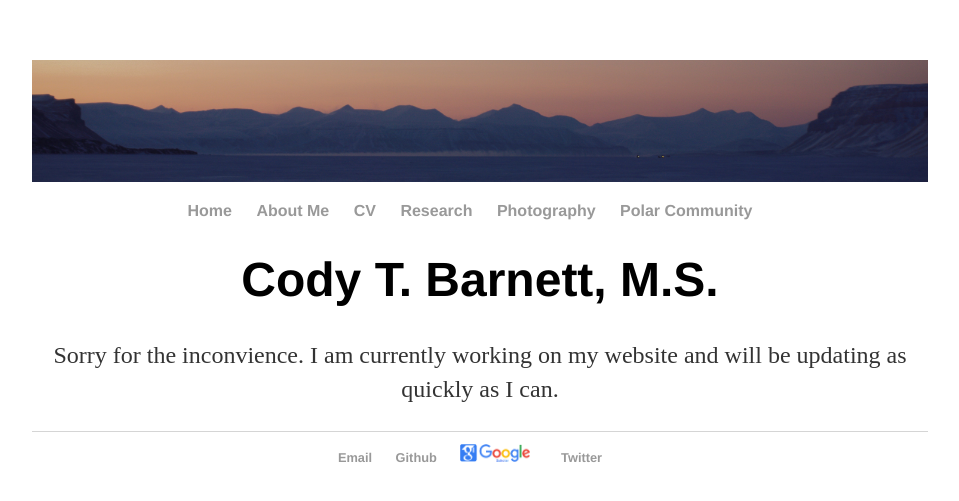
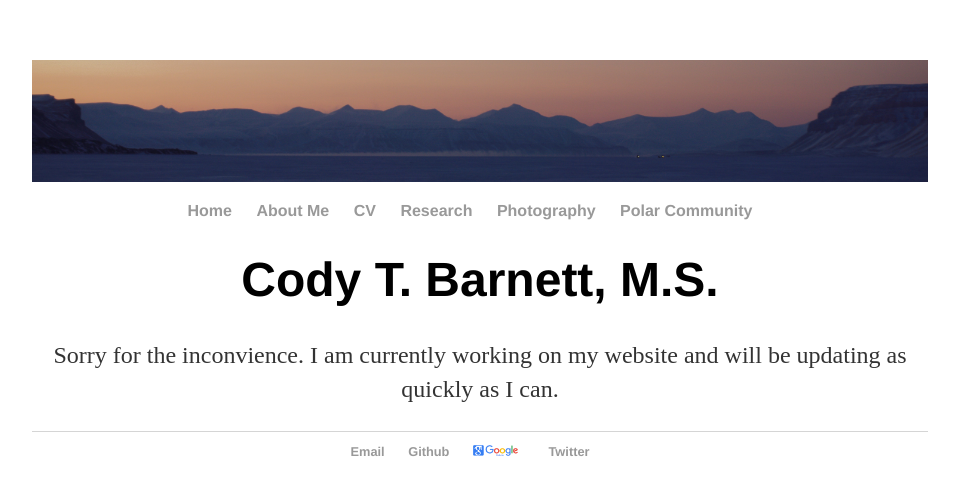
Before and after one commit to Cbarnett207/CBarnett207.github.io, a Jekyll site: the page built from index.html, in a window 1280 px wide. Shown: the top 501 px of the page, without its empty margins (160-1119 px from the left). Built offline with Jekyll 4.4.1, drawn with Linux system fonts in a browser that asks for light colours.

Commit message:
Update default.html

```diff
--- a/_layouts/default.html
+++ b/_layouts/default.html
@@ -27,8 +27,9 @@
 	    		<ul>
 	        		<div align="center"><li><a href="mailto:codybarnett@ku.edu">Email</a></li>
 					<li><a href="https://github.com/Cbarnett207">Github</a></li>
-					<li><img src="/images/pngkit_google-logo-2015-png_329634.png" width="70px" alt="GitHub logo"/>&nbsp;&nbsp;<a href="https://scholar.google.com/citations?hl=en&view_op=list_works&gmla=AJsN-F4UgN5ueqeUOfjsqjmC7_p0A4dthMC9-y24TSlu-DjdC71s1ohvj_F66HKdx54Srv8PvgNy4anPrpieR786HQYsx5WQDQ&user=_cGjc70AAAAJ"></a></li>
+					<li><a href="https://scholar.google.com/citations?hl=en&view_op=list_works&gmla=AJsN-F4UgN5ueqeUOfjsqjmC7_p0A4dthMC9-y24TSlu-DjdC71s1ohvj_F66HKdx54Srv8PvgNy4anPrpieR786HQYsx5WQDQ&user=_cGjc70AAAAJ"><img src="/images/pngkit_google-logo-2015-png_329634.png" width="5%" alt="GitHub logo"/>&nbsp;&nbsp;</a></li>
 					<li><a href="https://twitter.com/CodyTBarnett">Twitter</a></li>
+			</div>
 				</ul>
 			</footer>
 		</body>
```
